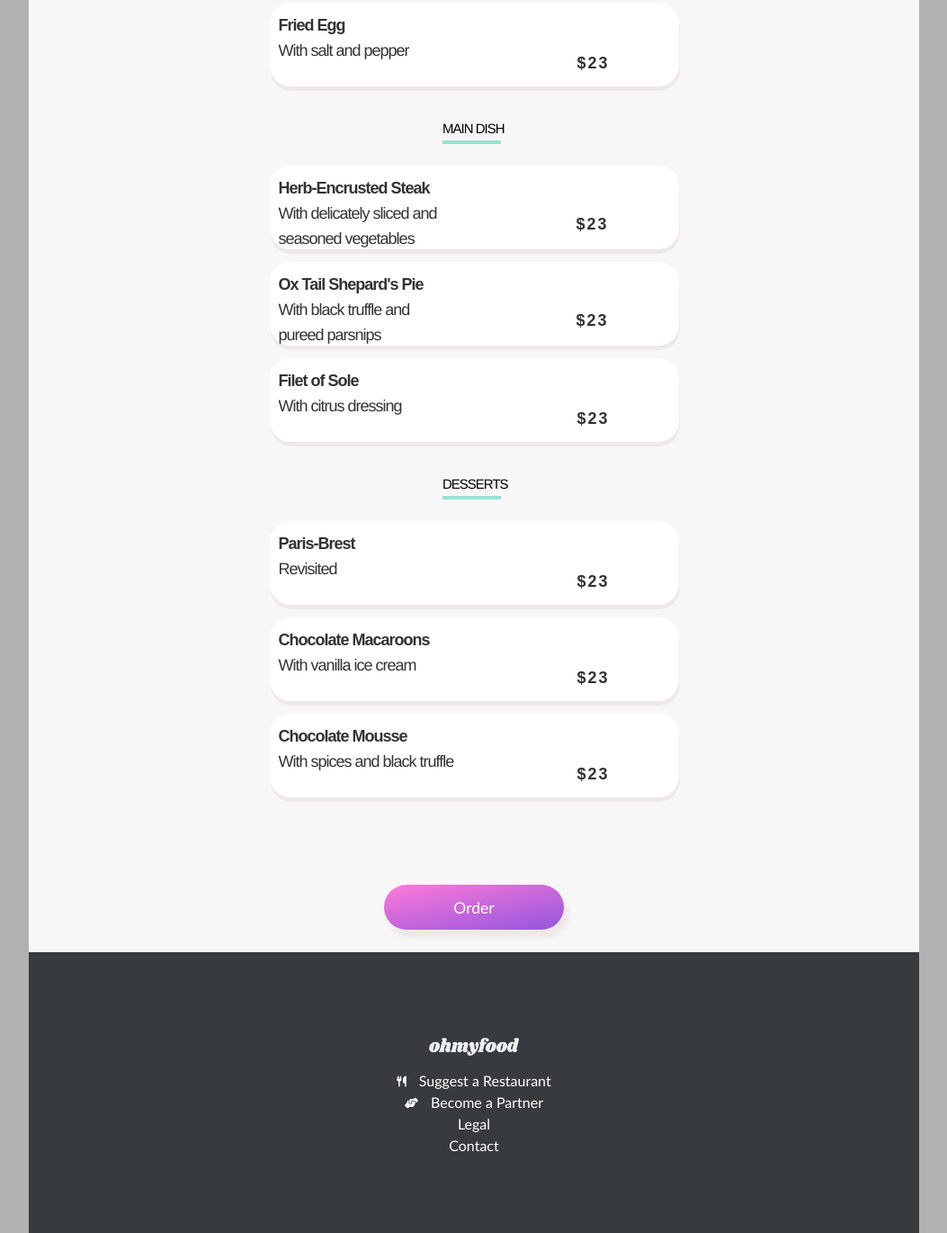
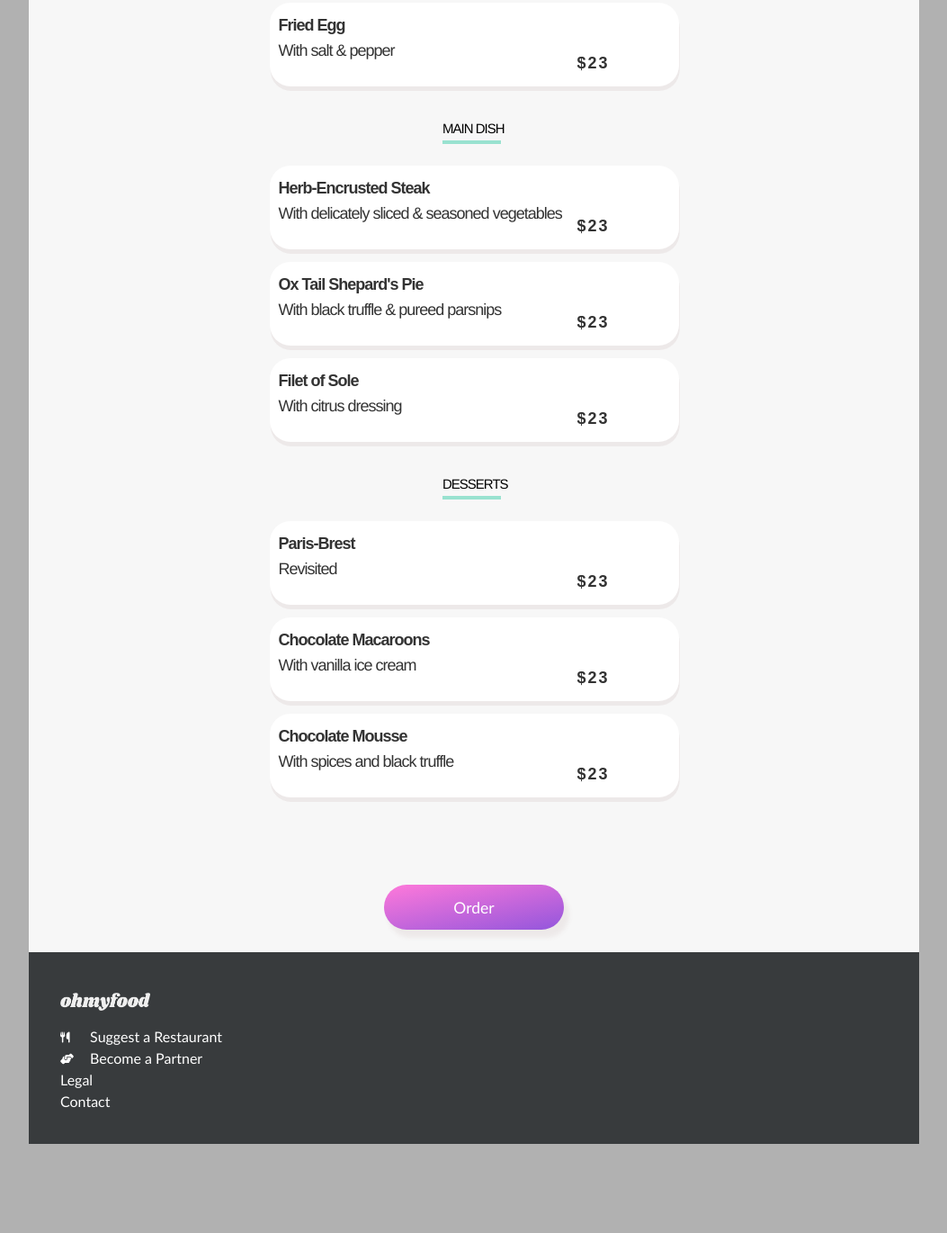
Before and after one commit to pdwalker88/project-3-sass, a website: page menu3.html in a window 1280 px wide. Shown: the part 766-2136 px from the top of the page at 90% size, without its empty margins (224-1277 px from the left). After the commit the page ends 2037 px from the top, so only its background shows below. Drawn offline with Linux system fonts and the light colour scheme.

Commit message:
html-css cleanup

```diff
--- a/menu3.html
+++ b/menu3.html
@@ -57,7 +57,7 @@
 
                     <div class="anime">
                                     <p><strong>Fried Egg</strong></p>
-                                    <p>With salt and pepper</p><div class="price"><strong>$23</strong></div>
+                                    <p>With salt & pepper</p><div class="price"><strong>$23</strong></div>
                                 <div class="check"> <i class="fa fa-check-circle"></i></div>
                     </div>
 
@@ -73,8 +73,8 @@
 
                             <div class="anime">
                                     <p><strong>Herb-Encrusted Steak</strong></p>
-                                    <p>With delicately sliced and</p>
-                                <p>seasoned vegetables</p><div class="ds-price"><strong>$23</strong></div>
+                                    <p>With delicately sliced & seasoned vegetables</p>
+                                <div class="price"><strong>$23</strong></div>
                                 <div class="check"> <i class="fa fa-check-circle"></i></div>
                     </div>
 
@@ -84,8 +84,8 @@
 
                         <div class="anime">
                                     <p><strong>Ox Tail Shepard's Pie</strong></p>
-                                    <p>With black truffle and</p>
-                                        <p>pureed parsnips</p><div class="ds-price"><strong>$23</strong></div>
+                                    <p>With black truffle & pureed parsnips</p>
+                                    <div class="price"><strong>$23</strong></div>
                                 <div class="check"> <i class="fa fa-check-circle"></i></div>
                     </div>
 
@@ -140,13 +140,19 @@
                 <button type="button" id="order-btn">Order</button>
             </div>
         </div>
-       <footer>
-        <img class="bottom-image" src="images/ohmyfood.png" alt="OMF">
-        <dt><i class="fas fa-utensils fa-xs"></i><a href="mailto: abc@example.com" style="color: white;">Suggest a Restaurant</a></dt>
-        <dt><i class="fas fa-hands-helping fa-xs"></i><a href="mailto: abc@example.com" style="color: white;">Become a Partner</a></dt>
-        <dt><a href="mailto: abc@example.com" style="color: white;">Legal</a></dt>
-        <dt><a href="mailto: abc@example.com" style="color: white;">Contact</a></dt>
-      </footer>
+<footer>
+  <img class="bottom-image" src="images/ohmyfood.png" alt="ohmyfood logo">
+  <a href="mailto: abc@example.com">
+    <i class="fas fa-utensils fa-xs footer-icon"></i>
+    <span>Suggest a Restaurant</span>
+  </a>
+  <a href="mailto: abc@example.com">
+    <i class="fas fa-hands-helping fa-xs footer-icon"></i>
+    <span>Become a Partner</span>
+  </a>
+  <a href="mailto: abc@example.com">Legal</a>
+  <a href="mailto: abc@example.com">Contact</a>
+</footer>
     </div>
 
 </div>
--- a/scss/desktop.scss
+++ b/scss/desktop.scss
@@ -109,14 +109,23 @@ header {
 	padding-top: 20px;
 	padding-bottom: 20px;
 }
+
 footer {
-	background-color: $background_color_2;
-	border: medium;
-	color: $color_1;
-	font-family: $font_family_2;
-	padding: 85px;
-	line-height: 1.5;
-	text-align: center;
+  background-color: $background_color_2;
+  color: $color_1;
+  padding: 35px;
+  line-height: 1.5;
+}
+footer a {
+  color: $color_1;
+  text-decoration: none;
+  font-family: $font_family_2;
+  display: block;
+}
+.footer-icon {
+  color: $color_1;
+  display: inline-block;
+  width: 15px;
 }
 
 a {
@@ -519,10 +528,3 @@ small {
 	text-align: right;
 	padding-right: 40px;
 }
-
-.ds-price {
-	position: relative;
-	text-align: right;
-	right: 78px;
-	bottom: 50px;
-}
--- a/scss/mobile.scss
+++ b/scss/mobile.scss
@@ -75,6 +75,11 @@ body {
 	text-align: center;
 	padding: 10%;
 }
+
+#container-text {
+	padding: 5%;
+}
+
 img {
 	padding-top: 10px;
 	padding-bottom: 10px;
@@ -92,14 +97,23 @@ header {
 	padding-top: 20px;
 	padding-bottom: 20px;
 }
+
 footer {
-	background-color: $background_color_2;
-	border: medium;
-	height: full;
-	color: $color_1;
-	font-family: $font_family_2;
-	padding: 85px;
-	line-height: 1.5;
+  background-color: $background_color_2;
+  color: $color_1;
+  padding: 35px;
+  line-height: 1.5;
+}
+footer a {
+  color: $color_1;
+  text-decoration: none;
+  font-family: $font_family_2;
+  display: block;
+}
+.footer-icon {
+  color: $color_1;
+  display: inline-block;
+  width: 15px;
 }
 
 a {
@@ -109,6 +123,19 @@ strong {
 	font-family: Arial;
 	font-size: 18px;
 }
+
+h1 {
+	font-size: 25px;
+}
+
+h2 {
+	font-family: Arial;
+}
+
+h3 {
+	font-family: $font_family_4;
+}
+
 i {
 	padding-right: 14px;
 }
@@ -116,7 +143,7 @@ p {
 	font-family: $font_family_4;
 	text-align: left;
 	letter-spacing: -1px;
-	line-height:10px;
+	line-height:-10px;
 }
 
 small {
@@ -199,7 +226,6 @@ small {
 
 .image-container {
 	background-color: $color_1;
-	padding-top: 0%;
 	padding-bottom: 75px;
 	border-radius: 20px;
 	width: 340px;
@@ -208,7 +234,7 @@ small {
 	margin-top: 30px;
 	line-height: 0.2;
 	box-shadow: 5px 8px 5px 1px #EDE9E9;
-	font-family: Shrikhand;
+	// font-family: Shrikhand;
 	border-radius: 40px 40px 25px 25px;
 }
 
@@ -416,7 +442,6 @@ small {
   display: block;
   width: 445px;
   height: 90px;
-  line-height:-10px;
   font-size: 18px;
   font-family: Arial;
   text-decoration: none;
@@ -483,15 +508,8 @@ small {
 
 .price {
 	position: relative;
-	right: 37px;
-	bottom: 20px;
+	right: 40px;
+	bottom: 40px;
 	text-align: right;
 	padding-right: 40px;
 }
-
-.ds-price {
-	position: relative;
-	text-align: right;
-	right: 78px;
-	bottom: 50px;
-}
--- a/scss/tablet.scss
+++ b/scss/tablet.scss
@@ -24,17 +24,14 @@ html {
 }
 
 body {
-	// position: absolute;
- //    left: 10%;
- //    right: 10%;
- display: flex;
- align-items: center;
- flex-direction: column;
+	position: absolute;
+    left: 10%;
+    right: 10%;
 }
 
 .loading-container {
-  // position: absolute;
-  // left: 100px;
+  position: absolute;
+  left: 100px;
   opacity:0;
   animation: mymove 1s;
   animation-fill-mode: forwards;
@@ -85,7 +82,7 @@ body {
 }
 
 #container-text {
-	// position: center;
+	position: center;
 	font: $font_family_4;
 	padding: 5%;
 }
@@ -111,13 +108,21 @@ header {
 	padding-bottom: 20px;
 }
 footer {
-	background-color: $background_color_2;
-	border: medium;
-	color: $color_1;
-	font-family: $font_family_2;
-	padding: 85px;
-	line-height: 1.5;
-	text-align: center;
+  background-color: $background_color_2;
+  color: $color_1;
+  padding: 35px;
+  line-height: 1.5;
+}
+footer a {
+  color: $color_1;
+  text-decoration: none;
+  font-family: $font_family_2;
+  display: block;
+}
+.footer-icon {
+  color: $color_1;
+  display: inline-block;
+  width: 15px;
 }
 
 a {
@@ -515,10 +520,3 @@ small {
 	text-align: right;
 	padding-right: 40px;
 }
-
-.ds-price {
-	position: relative;
-	text-align: right;
-	right: 78px;
-	bottom: 50px;
-}
```
Also changed, not shown: index.html (+30 -15 lines), menu1.html (+13 -7 lines), menu2.html (+17 -11 lines), menu4.html (+16 -11 lines), css/desktop.css, css/mobile.css, css/tablet.css.
